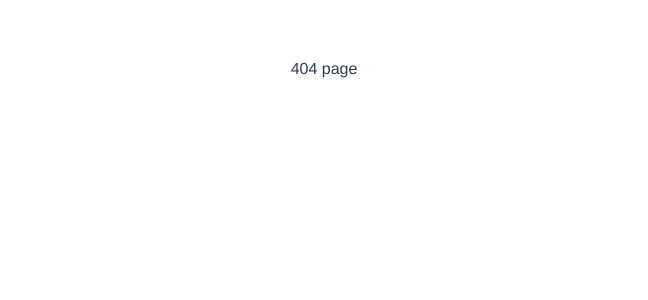
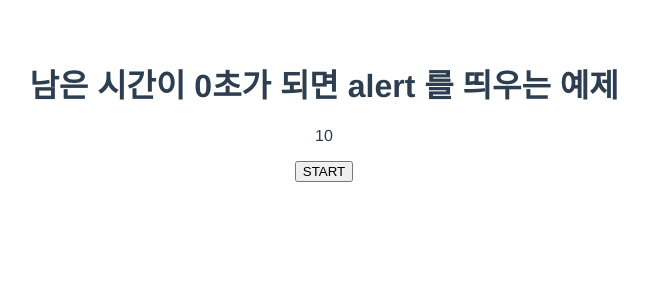
Before and after one commit to MinJaehyun/study-vue, a Vue app: page /watchtest2 in a window 1280 px wide. Shown: the top 300 px of the page, without its empty margins (316-964 px from the left). Built offline with nearby package versions, Linux system fonts and the light colour scheme.

Commit message:
Add WatchTest2

```diff
--- /dev/null
+++ b/src/components/study/220528/WatchTest2.vue
@@ -0,0 +1,52 @@
+<template>
+  <div>
+    <h1>남은 시간이 0초가 되면 alert 를 띄우는 예제</h1>
+    <p>{{ setTime }}</p>
+    <button @click="startTimer">START</button>
+  </div>
+</template>
+
+<script lang="ts">
+import { defineComponent } from 'vue';
+
+export default defineComponent({
+  name: 'WatchTest2',
+  data() {
+    return {
+      setTime: 10,
+      timeNum: 0,
+    };
+  },
+  methods: {
+    startTimer(){
+      // 특징: setInterval 처리한 변수를 clearInterval 함수에서 처리하기 위해 객체에 담는다
+      this.timeNum = setInterval(()=>{
+        this.setTime -= 1
+      }, 1000)
+      // console.log(typeof this.timeNum)
+      console.log(this.timeNum)
+    },
+  },
+  watch: {
+    setTime(){
+      // time 이 5 에서 0 이 될 때, clearInterval 을 통해 중지된다.
+      if (this.setTime === 0) {
+        clearInterval(this.timeObj)
+      }
+    },
+  },
+});
+</script>
+
+<style scoped></style>
+<!--
+1. 참고: https://ko.javascript.info/settimeout-setinterval
+2. setTimeout, setInterval, clearInterval 개념 이해하기
+3. 질문: 26라인 콘솔 3나오는 이유는?ㅎ;
+-->
+
+<!-- 흐름:
+1. data 에 기본값 설정하고, watch 에서 기본값을 가져와서 감시할 것이다
+2. start 버튼 클릭 시, 메서드를 호출하여 반복 실행되는 setInterval 함수로 시간을 1초씩 감소할 것이다.
+3. 이 후, 시간이 0 일 경우(-1 초 감소인 경우) 중단을 실행하기 위해 watch 함수에 시간 변수를 건다.
+-->
--- a/src/routes/index.ts
+++ b/src/routes/index.ts
@@ -30,9 +30,14 @@ import ComputedTest4 from '@/components/study/220527/ComputedTest4.vue';
 import ReComputedTest4 from '@/components/study/220527/ReComputedTest4.vue';
 import ComputedTest5 from "@/components/study/220527/ComputedTest5.vue";
 import WatchTest1 from "@/components/study/220528/WatchTest1.vue";
+import WatchTest2 from "@/components/study/220528/WatchTest2.vue";
 
 // routes 설정
 const routes = [
+  {
+    path: '/watchtest2',
+    component: WatchTest2,
+  },
   {
     path: '/watchtest1',
     component: WatchTest1,
```
